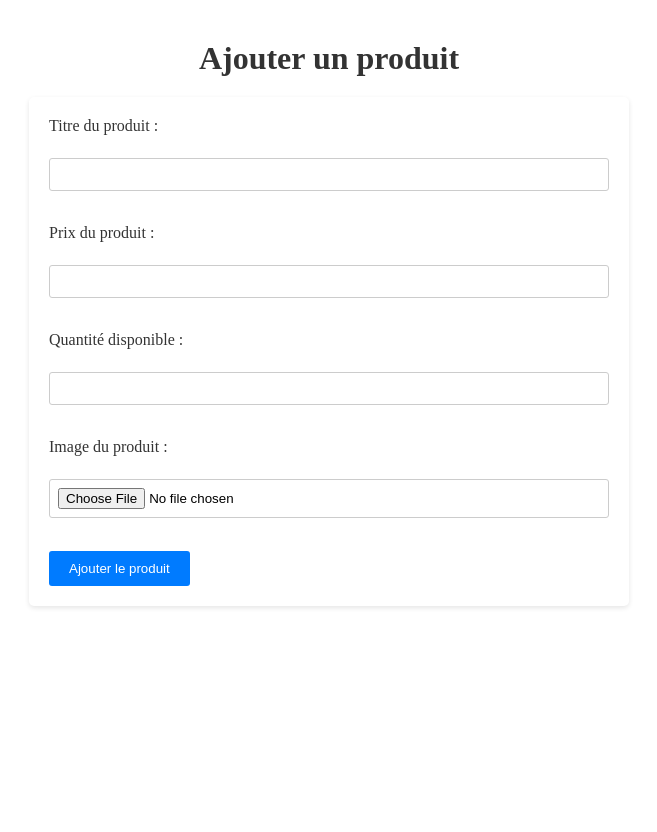
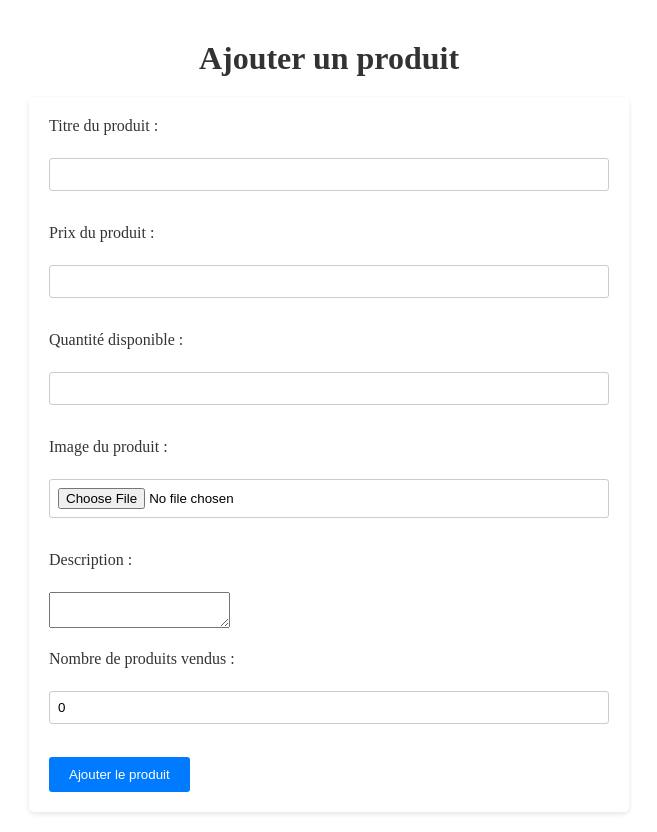
Before and after one commit to ilyesbenbrahim/Ecommercefrontend, a React (Vite) app: page /ajouterproduit in a window 1280 px wide. Shown: the whole page, without its empty margins (311-968 px from the left). Before the commit the page ends 800 px from the top, so only its background shows below. Built offline with nearby package versions, Linux system fonts and the light colour scheme.

Commit message:
add descritiopn and selled number

```diff
--- a/src/Pages/product/Ajouterproduit.jsx
+++ b/src/Pages/product/Ajouterproduit.jsx
@@ -1,3 +1,5 @@
+
+
 import './Ajouterproduit.css';
 import { useState } from 'react';
 import axios from 'axios';
@@ -7,6 +9,8 @@ const AjouterUnProduit = () => {
   const [prixduproduit, setPrixDuProduit] = useState('');
   const [quantitedisponible, setQuantiteDisponible] = useState('');
   const [image, setImage] = useState(null);
+  const [description, setDescription] = useState('');
+  const [nbrProductSelled, setNbrProductSelled] = useState(0);
 
   const handleSubmit = async (event) => {
     event.preventDefault();
@@ -32,7 +36,9 @@ const AjouterUnProduit = () => {
         title,
         prixduproduit,
         quantitedisponible,
-        image: uploadResponse.data.url  // Assuming the server returns the URL in this format
+        image: uploadResponse.data.url,
+        description,
+        nbrProductSelled
       };
 
       await axios.post('http://localhost:5000/api/products', newProduct);
@@ -69,7 +75,11 @@ const AjouterUnProduit = () => {
 
         <label htmlFor="image">Image du produit :</label><br />
         <input type="file" id="image" name="image" accept="image/*" onChange={handleImageChange} /><br /><br />
+        <label htmlFor="description">Description :</label><br />
+        <textarea id="description" name="description" value={description} onChange={(e) => setDescription(e.target.value)} required></textarea><br /><br />
 
+        <label htmlFor="nbrProductSelled">Nombre de produits vendus :</label><br />
+        <input type="number" id="nbrProductSelled" name="nbrProductSelled" min="0" value={nbrProductSelled} onChange={(e) => setNbrProductSelled(e.target.value)} required /><br /><br />
         <input type="submit" value="Ajouter le produit" />
       </form>
     </div>
--- a/src/Pages/product/ModifierProduit.jsx
+++ b/src/Pages/product/ModifierProduit.jsx
@@ -10,6 +10,8 @@ const UpdateProduit = () => {
   const [quantitedisponible, setQuantiteDisponible] = useState('');
   const [image, setImage] = useState(null);
   const [imageUrl, setImageUrl] = useState('');
+  const [description, setDescription] = useState('');
+const [nbrProductSelled, setNbrProductSelled] = useState(0);
 
   useEffect(() => {
     // Fetch the current product details
@@ -20,6 +22,8 @@ const UpdateProduit = () => {
         setPrixDuProduit(product.prixduproduit);
         setQuantiteDisponible(product.quantitedisponible);
         setImageUrl(product.image);  // Set the existing image URL
+        setDescription(product.description);
+        setNbrProductSelled(product.nbrProductSelled);
       })
       .catch((err) => console.error('Error fetching product details:', err));
   }, [id]);
@@ -30,7 +34,9 @@ const UpdateProduit = () => {
     let updatedProduct = {
       title,
       prixduproduit,
-      quantitedisponible
+      quantitedisponible,
+      description,
+      nbrProductSelled
     };
 
     if (image) {
@@ -81,6 +87,11 @@ const UpdateProduit = () => {
         <label htmlFor="quantitedisponible">Quantity Available:</label><br />
         <input type="number" id="quantitedisponible" name="quantitedisponible" min="0" value={quantitedisponible} onChange={(e) => setQuantiteDisponible(e.target.value)} required /><br /><br />
 
+        <label htmlFor="description">Product Description:</label><br />
+        <textarea id="description" name="description" value={description} onChange={(e) => setDescription(e.target.value)} required /><br /><br />
+
+        <label htmlFor="nbrProductSelled">Number of Products Sold:</label><br />
+        <input type="number" id="nbrProductSelled" name="nbrProductSelled" min="0" value={nbrProductSelled} onChange={(e) => setNbrProductSelled(e.target.value)} required /><br /><br />
         <label htmlFor="image">Product Image:</label><br />
         <input type="file" id="image" name="image" accept="image/*" onChange={handleImageChange} /><br /><br />
         {imageUrl && <img src={imageUrl} alt="Current product" height={100} />}<br /><br />
--- a/src/Pages/productClient/ProductDetail.jsx
+++ b/src/Pages/productClient/ProductDetail.jsx
@@ -1,8 +1,10 @@
+
 import  { useEffect, useState } from 'react';
 import { useParams } from 'react-router-dom';
 const ProductDetail = () => {
     const { id } = useParams();
-
+    const [description, setDescription] = useState('');
+    const [nbrProductSelled, setNbrProductSelled] = useState(0);
     const [title, setTitle] = useState('');
     const [image, setImage] = useState('');
     const [quantiteDisponible, setQuantiteDisponible] = useState(0);
@@ -11,15 +13,14 @@ const ProductDetail = () => {
         fetch(`http://localhost:5000/api/products/${id}`)
             .then(response => response.json())
             .then(data => {
-                // Handle the fetched data here
-                // console.log(data);
                 setTitle(data.title);
+                setDescription(data.description);
+                setNbrProductSelled(data.nbrProductSelled);
                 setImage(data.image);
                 setQuantiteDisponible(data.quantitedisponible);
                 setPrixDuProduit(data.prixduproduit);
             })
             .catch(error => {
-                // Handle any errors here
                 console.log(error);
             });
     }, [id]);
@@ -29,6 +30,8 @@ const ProductDetail = () => {
             <img src={image}  alt="Product" />
             <p>Quantity Available: {quantiteDisponible}</p>
             <p>Price: ${prixDuProduit}</p>
+            <p>Description: {description}</p>
+            <p>Number of Products Sold: {nbrProductSelled}</p>
         </div>
     );
 };
```
